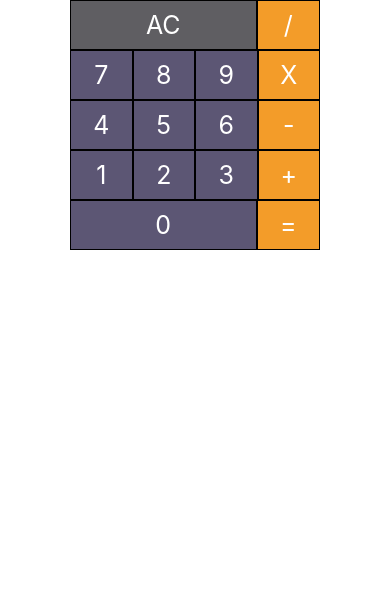
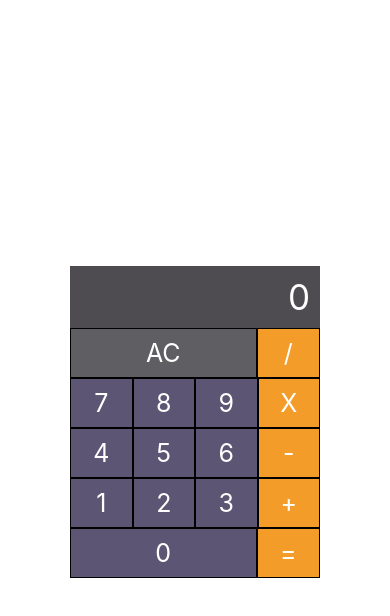
Before and after one commit to woalskdl/calculator, a React Native app: screen / in a window 390 px wide. Shown: the top 616 px of the page. Built offline with nearby package versions, Linux system fonts and the light colour scheme.

Commit message:
계산기 UI 개발 완료

```diff
--- a/App.js
+++ b/App.js
@@ -1,18 +1,10 @@
 import { StatusBar } from 'expo-status-bar';
-import { useState } from 'react';
-import { SafeAreaView, StyleSheet, Text, View } from 'react-native';
+import { SafeAreaView, StyleSheet } from 'react-native';
 import Calculator from './src/Calculator';
 
 // project init >> npx create-expo-app calculator
 
 export default function App() {
-
-  const [input, setInput] = useState(0);
-  const [currentOperator, setCurrentOperator] = useState(null);
-  const [result, setResult] = useState(null);
-  const [tempInput, setTempInput] = useState(null);
-  const [tempOperator, setTempOperator] = useState(null);
-
   return (
     <SafeAreaView style={styles.container}>
       <Calculator/>
--- a/src/Calculator.js
+++ b/src/Calculator.js
@@ -1,7 +1,13 @@
-import React from 'react';
+import React, { useState } from 'react';
 import { Text, TouchableOpacity, View } from 'react-native';
 import styled from 'styled-components/native';
 
+const COLOR = {
+  RESULT: '#4e4c51',
+  RESET: '#5f5e62',
+  OPERATOR: '#f39c29',
+  NUM: '#5c5674',
+}
 
 // Button type: 'reset' | 'operator' | 'num'
 const Button = ({ text, onPress, flex, type }) => {
@@ -35,17 +41,28 @@ const ButtonContainer = styled.View`
   width: 100%;
 `
 
-const COLOR = {
-  RESULT: '#4e4c51',
-  RESET: '#5f5e62',
-  OPERATOR: '#f39c29',
-  NUM: '#5c5674',
-}
+const InputContainer = styled.View`
+  background-color: ${COLOR.RESULT};
+  min-height: 50px;
+  justify-content: center;
+  align-items: flex-end;
+  padding: 10px;
+`
 
 export default () => {
+
+  const [input, setInput] = useState(0);
+  const [currentOperator, setCurrentOperator] = useState(null);
+  const [result, setResult] = useState(null);
+  const [tempInput, setTempInput] = useState(null);
+  const [tempOperator, setTempOperator] = useState(null);
+
   return (
-    <View style={{ flex: 1, width: 250 }}>
+    <View style={{ flex: 1, width: 250, justifyContent: 'center' }}>
       {/* 결과 */}
+      <InputContainer>
+        <Text style={{color: 'white', fontSize: 35, textAlign: 'right'}}>{input}</Text>
+      </InputContainer>
 
       {/* [AC ~ /] */}
       <ButtonContainer>
```
